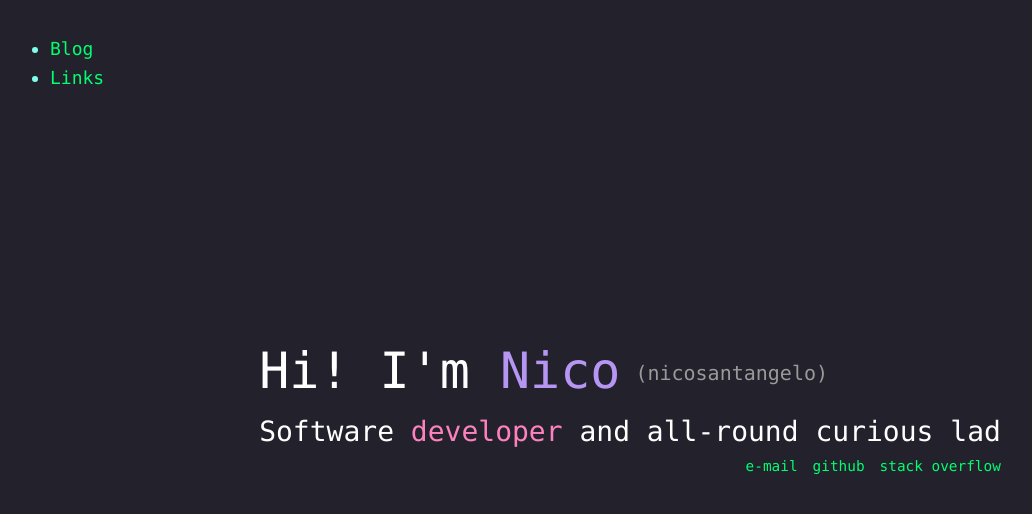
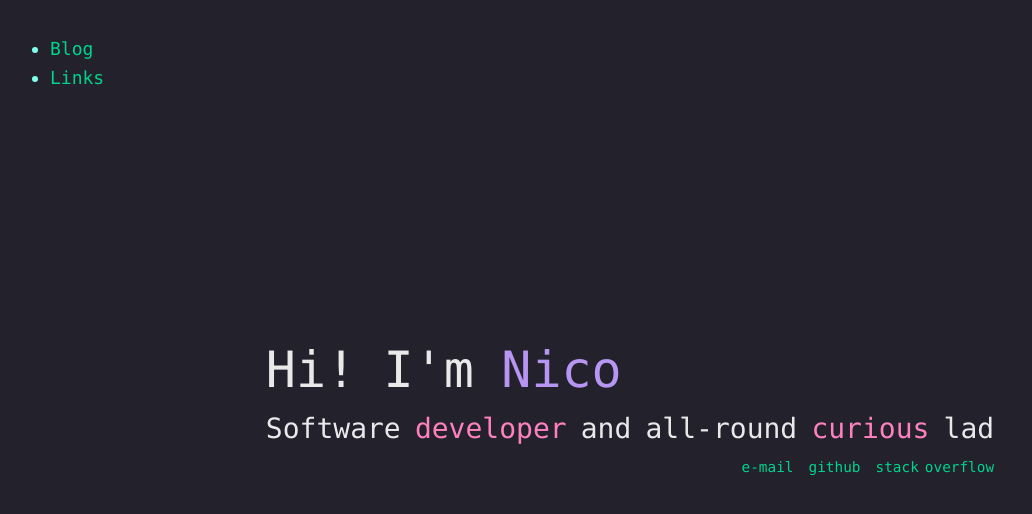
Before and after one commit to nicosantangelo/portfolio, a Next.js app: page / in a window 1280 px wide. Shown: the top 514 px of the page, without its empty margins (10-1042 px from the left). Built offline with nearby package versions, Linux system fonts and the light colour scheme.

Commit message:
mini-styling changes

```diff
--- a/app/links/page.module.css
+++ b/app/links/page.module.css
@@ -1,5 +1,6 @@
 .title {
   font-weight: 500;
+  margin-bottom: 1rem;
 }
 
 .list {
--- a/app/page.module.css
+++ b/app/page.module.css
@@ -10,9 +10,13 @@
   align-items: center;
 }
 
+.header {
+  word-spacing: -0.15rem;
+}
+
 .title,
 .subTitle {
-  color: white;
+  color: var(--body-color);
 }
 
 .title .colored {
@@ -24,7 +28,7 @@
 }
 
 .title {
-  margin-bottom: 15px;
+  margin-bottom: 0.25em;
   font-size: 50px;
   font-weight: 400;
   display: inline-flex;
@@ -32,16 +36,14 @@
   justify-content: center;
 }
 
-.title small {
-  margin-top: 4px;
-  margin-left: 15px;
-  font-size: 20px;
-  color: var(--gray);
+.title .handle {
+  color: #3a3847;
+  display: none;
 }
 
 .subTitle {
   margin-top: 0;
-  margin-bottom: 10px;
+  margin-bottom: 0.5em;
   font-size: 28px;
   font-weight: 300;
 }
--- a/app/page.tsx
+++ b/app/page.tsx
@@ -7,11 +7,11 @@ export default function Home() {
       <div className={styles.header}>
         <h1 className={styles.title}>
           Hi! I&apos;m&nbsp;<span className={styles.colored}>Nico</span>
-          <small className={styles.handle}>(nicosantangelo)</small>
+          <span className={styles.handle}>santangelo</span>
         </h1>
         <h3 className={styles.subTitle}>
           Software&nbsp;<span className={styles.colored}>developer</span> and
-          all-round curious lad
+          all-round <span className={styles.colored}>curious</span> lad
         </h3>
         <div className={styles.links}>
           <a
--- a/app/styles/globals.css
+++ b/app/styles/globals.css
@@ -1,11 +1,12 @@
 :root {
   --body-background-color: #22212c;
-  --body-color: #fafafa;
+  --body-color: #e9e9e9;
 
-  --anchor-color: #01ff70;
-  --anchor-hover-color: #2ecc40;
+  --anchor-color: #00d48c;
+  --anchor-hover-color: #00ea9c;
 
   --gray: #9a9a9a;
+  --dark-gray: #666666;
 
   --h1-color: #b695f3;
   --h2-color: #feb968;
--- a/app/styles/markdown.css
+++ b/app/styles/markdown.css
@@ -26,11 +26,11 @@
 }
 
 .markdown p {
-  margin-bottom: 1.3rem;
+  margin-bottom: 1.5rem;
 }
 
 .markdown-heading {
-  margin: 1.414rem 0 0.5rem;
+  margin: 2rem 0 0.5rem;
   font-weight: inherit;
   line-height: 1.42;
 }
```
Also changed, not shown: app/blog/[slug]/posts/supercharge-macos.md (+22 -22 lines).
